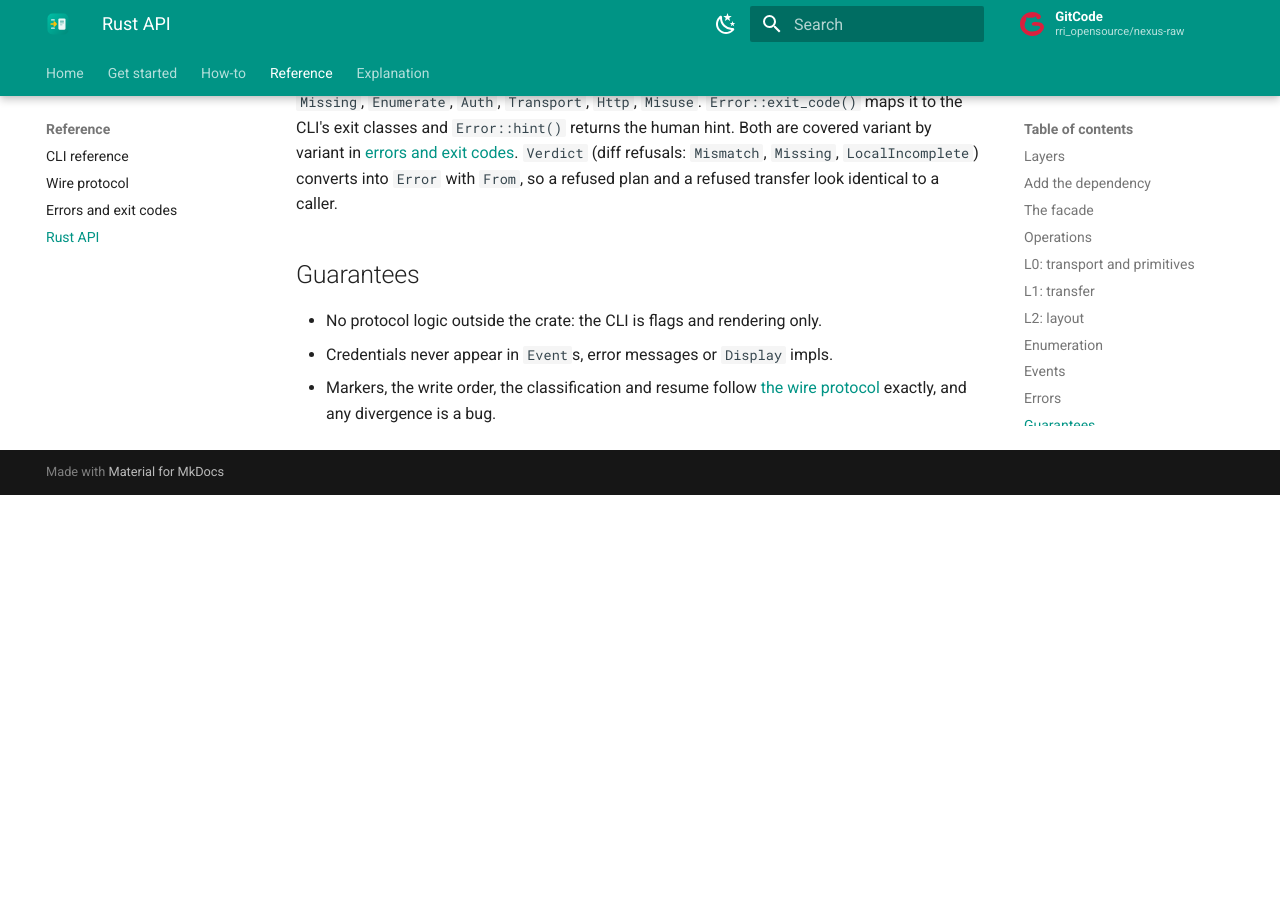
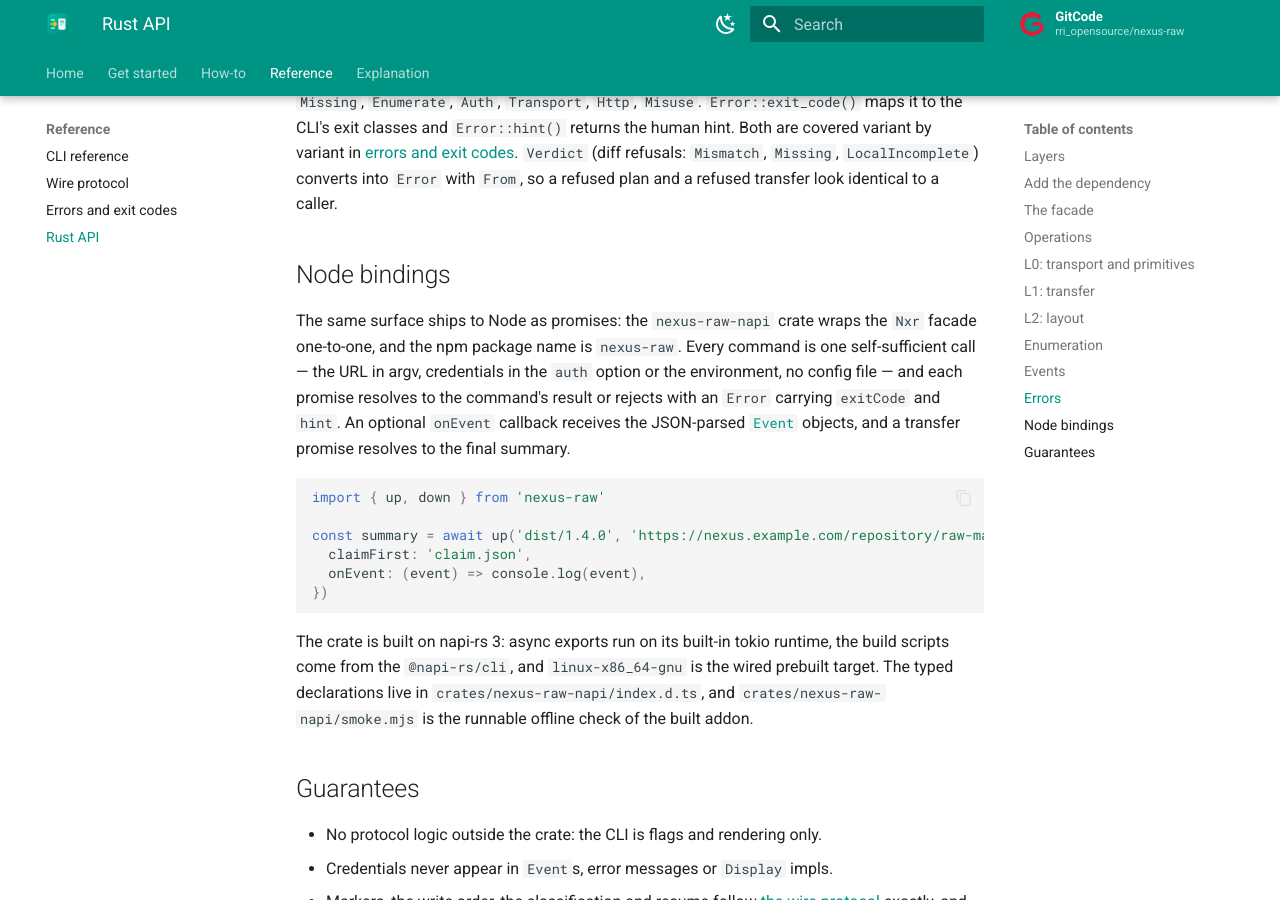
Before and after one commit to Lipen/nexus-raw, an MkDocs documentation site: the page built from docs/reference/api.md, in a window 1280 px wide and 900 px high, scrolled down 7574 px. Built offline with MkDocs 1.6.1 and Material for MkDocs 9.7.7, drawn with Linux system fonts in a browser that asks for light colours; before the commit the page ends 8069 px from its top, so only the background shows below that.

Commit message:
docs: node bindings section and layout row

````diff
--- a/docs/reference/api.md
+++ b/docs/reference/api.md
@@ -244,6 +244,24 @@ The [CLI output section](cli.md#output) shows where each shape appears.
 `Error::exit_code()` maps it to the CLI's exit classes and `Error::hint()` returns the human hint. Both are covered variant by variant in [errors and exit codes](errors.md).
 `Verdict` (diff refusals: `Mismatch`, `Missing`, `LocalIncomplete`) converts into `Error` with `From`, so a refused plan and a refused transfer look identical to a caller.
 
+## Node bindings
+
+The same surface ships to Node as promises: the `nexus-raw-napi` crate wraps the `Nxr` facade one-to-one, and the npm package name is `nexus-raw`.
+Every command is one self-sufficient call — the URL in argv, credentials in the `auth` option or the environment, no config file — and each promise resolves to the command's result or rejects with an `Error` carrying `exitCode` and `hint`.
+An optional `onEvent` callback receives the JSON-parsed [`Event`](#events) objects, and a transfer promise resolves to the final summary.
+
+```js
+import { up, down } from 'nexus-raw'
+
+const summary = await up('dist/1.4.0', 'https://nexus.example.com/repository/raw-main/1.4.0/', {
+  claimFirst: 'claim.json',
+  onEvent: (event) => console.log(event),
+})
+```
+
+The crate is built on napi-rs 3: async exports run on its built-in tokio runtime, the build scripts come from the `@napi-rs/cli`, and `linux-x86_64-gnu` is the wired prebuilt target.
+The typed declarations live in `crates/nexus-raw-napi/index.d.ts`, and `crates/nexus-raw-napi/smoke.mjs` is the runnable offline check of the built addon.
+
 ## Guarantees
 
 - No protocol logic outside the crate: the CLI is flags and rendering only.
````
Also changed, not shown: AGENTS.md (+2 -2 lines).
